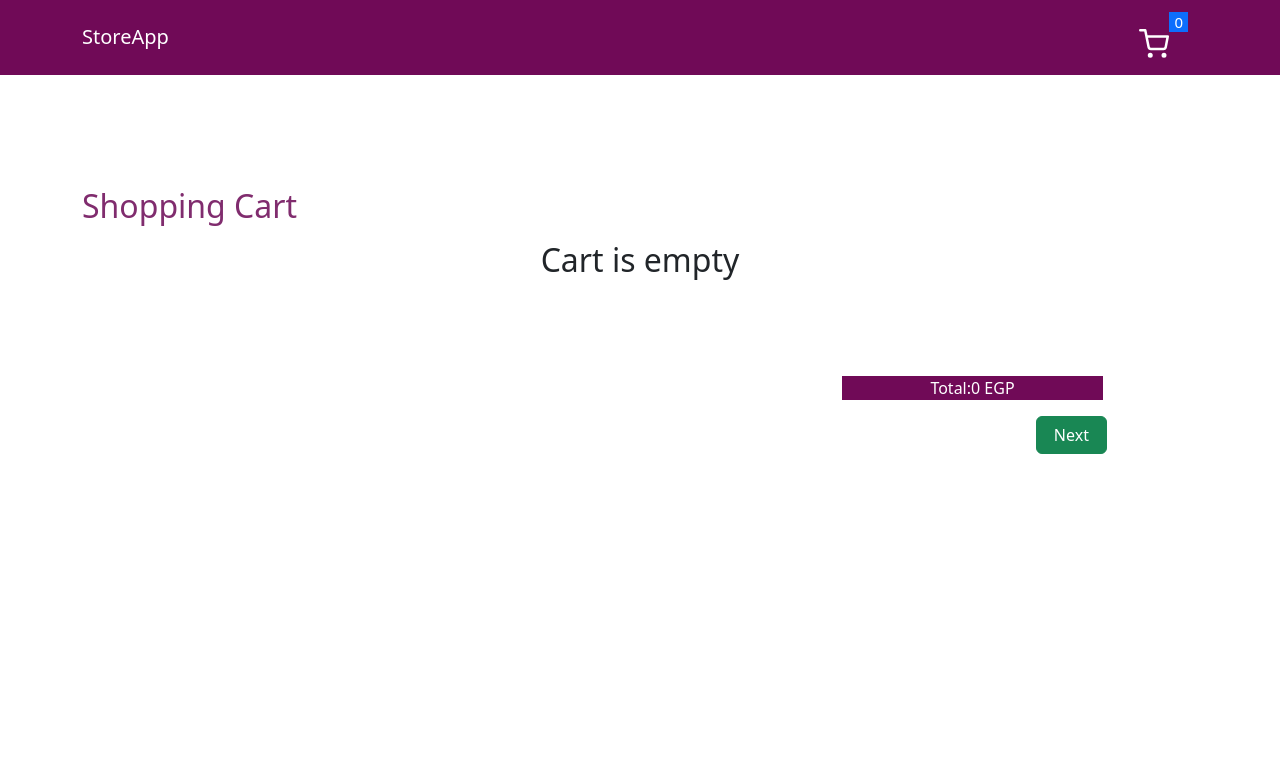
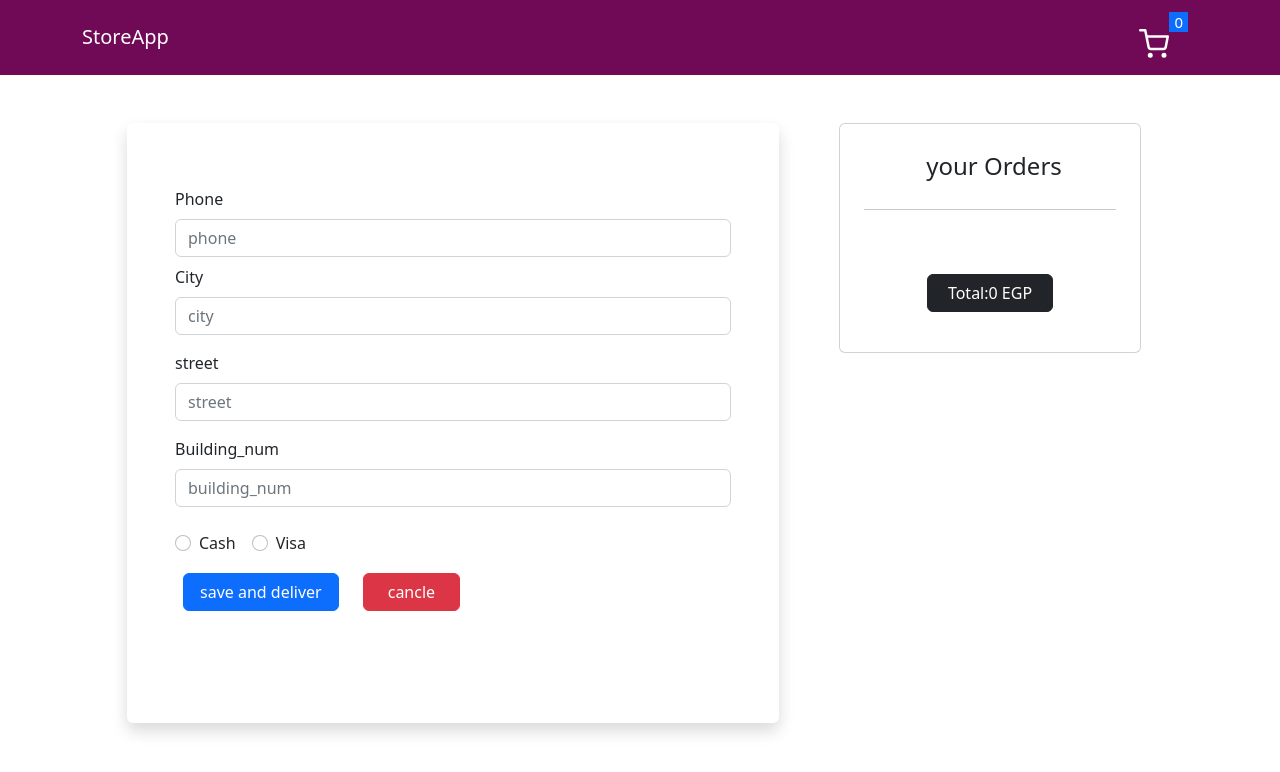
Before and after one commit to Salsabeal-Azzam/shopping-Cart, a React (Create React App) app: page /order in a window 1280 px wide. Shown: the top 772 px of the page. Built offline with nearby package versions, Linux system fonts and the light colour scheme.

Commit message:
order page and wishlist page

```diff
--- a/src/pages/Order.jsx
+++ b/src/pages/Order.jsx
@@ -1,12 +1,14 @@
+import axios from "axios";
 import { useEffect, useState } from "react";
-import { Link } from "react-router-dom";
+import { Link , useNavigate } from "react-router-dom";
 import Action_buttons from './../components/Action_buttons';
-
 
 const Order = () => {
 
     const sorcImag = 'http://localhost:3000/api/v1/image';
 
+
+    // item in cart
     const [items ,itemsState] = useState([]);
 
     const getData = ()=>{
@@ -32,36 +34,176 @@ const Order = () => {
       getData();
     });
 
+    // form
+    const [form, setForm] = useState({
+      order_address:{
+          city: "",
+          street: "",
+          building_num: "",
+      },
+      phone: "",
+      payment_method:"",
+      products:[]
+  });
+  const [formErrors, setFormErrors] = useState({});
+
+  const UpdateAddress = e => {
+      form.order_address.building_num = +form.order_address.building_num;
+      setForm((prev) => {
+          return {
+              ...prev,order_address: {
+                  ...prev.order_address,
+                  [e.target.name]: e.target.value
+              }
+          }
+      })
+  }
+  const onUpdateField = e => {
+      const { name, value } = e.target;
+      const nextFormState = { ...form, [name]: value };
+      setForm(nextFormState);
+  };
+
+  const validate = (val) => {
+      const errors = {};
+      const phonenum = /^\d{11}$/;
+      if (!val.payment_method) {
+          errors.payment_method = "payment_method is required"
+      }
+
+      if (!val.order_address) {
+          errors.order_address = "address is required"
+      }
+      if (!val.phone) {
+          errors.phone = "phone is required"
+      } else if (!phonenum.test(form.phone)) {
+          errors.phone = "phone is not vaild"
+      }
+      return errors;
+  }
+  const getDataForm = ()=>{
+     getData();
+     let product = {};
+     for (let i = 0; i < items.length; i++) {
+       product.product_id = items[i]._id;
+       product.quantity = items[i].qty;
+       product.unitPrice = items[i].price;
+       form.products.push(product);
+     }
+  }
+
+  // const token = localStorage.getItem('user-token');
+  const token = "eyJhbGciOiJIUzI1NiIsInR5cCI6IkpXVCJ9.eyJpZCI6IjY0MDYwZDY1NTMyNGI0MjFmYjEzZjYwMSIsImlzTG9nZ2VkSW4iOnRydWUsImlhdCI6MTY3ODM5NTI1NCwiZXhwIjoxNjc4NDgxNjU0fQ.tRjCgzftPlJU96-Hw8J1kQCbDqXCQC85Ocygrilf4Ow";
+
+
+  const onSubmitForm = e => {
+      e.preventDefault();
+      getDataForm();
+      form.order_address.building_num = +form.order_address.building_num;
+      setFormErrors(validate(form))
+      console.log(form);
+      if(form.payment_method == "Cash"){
+        axios.post('http://localhost:3000/api/v1/order/create', form,{headers:{
+          'authorization':`Bearer ${token}`
+          }}).then((res) => {
+            console.log(res);
+          }).catch((err) => {
+            console.log(err.response.data.message)
+        });
+      }else{
+         alert("Visssssa")
+      }
+  };
+
 
   return (
     <>
 
-     <div className="container py-5">
+     <div className="conatiner mt-5 pb-5">
+            <div className="row justify-content-center">
 
-          <h2 className='cartItems my-3 pt-5'> Shopping Cart</h2>
-          {items.length === 0?<h5 className='text-center h2'>Cart is empty</h5>:''}
-          {items && items.map((item,index)=>(
-                      <div  key={index} className='row py-3'>
-                         <div className="col-md-3">
-                             <img className='w-100' src={`${sorcImag}${item.photos[0]}`} alt=""/>
-                         </div>
-                       <div className="col-md-6 offset-md-1 d-flex align-items-center">
+
+                <div className=" col-md-6  p-5 rounded shadow">
+                    <form className='mb-5' onSubmit={onSubmitForm}>
+                        <div className=" row my-2">
+                            <div className="form-group col-md-12">
+                                <label className='my-2' htmlFor="phone">Phone</label>
+                                <input type="text" name="phone" className="form-control" id="phone" placeholder="phone" value={form.phone} onChange={onUpdateField}/>
+                                <div className=" text-danger">
+                                    {formErrors.phone}
+                                </div>
+                             </div>
+                            <div className="form-group col-md-12">
+                                <label className='my-2' htmlFor="city">City</label>
+                                <input type="text" name="city" className="form-control" id="city" placeholder="city" value={form.order_address.city} onChange={UpdateAddress} />
+                                   <div className=" text-danger">
+                                        {formErrors.order_address?.city}
+                                   </div>
+                            </div>
+                        </div>
+                        <div className="form-group my-2">
+                            <label className='my-2' htmlFor="street">street</label>
+                            <input type="text" name="street" className="form-control" id="street" placeholder="street" value={form.order_address.street} onChange={UpdateAddress}/>
+                               <div className=" text-danger">
+                                        {formErrors.order_address?.street}
+                                </div>
+                        </div>
+                        <div className="row mb-4">
+
+                            <div className="form-group col-md-12">
+                                <label className='my-2' htmlFor="building_num">Building_num</label>
+                                <input type="text" className="form-control" name="building_num" id="building_num" placeholder="building_num" value={form.order_address.building_num} onChange={UpdateAddress} />
+                                <div className=" text-danger">
+                                        {formErrors.order_address?.building_num}
+                                </div>
+                            </div>
+                        </div>
                         <div className="">
-                           <h6>{item.product_name}</h6>
-                           <p className='price'>{item.price}EL</p>
-                           <Action_buttons item={item}/>
+                        <div className="form-check form-check-inline">
+                                <input type="radio" className="form-check-input" id="cash" name="payment_method" value="Cash" onChange={(e) => setForm((prev) => ({ ...prev, payment_method: e.target.value }))} />
+                                <label className="form-check-label" htmlFor="cash">Cash</label>
+                            </div>
+                            <div className="form-check form-check-inline">
+                                <input type="radio" className="form-check-input" id="visa" name="payment_method" value="Visa" onChange={(e) => setForm((prev) => ({ ...prev, payment_method: e.target.value }))} />
+                                <label className="form-check-label" htmlFor="visa">Visa</label>
+                            </div>
+                            {formErrors.payment_method &&<div class="text-danger">
+                                {formErrors.payment_method}
+                            </div>
+                            }
                         </div>
 
-                      </div>
-                  </div>
-          ))}
-          <div className="row mt-5">
-            <div className="offset-md-8 col-md-3 mt-5 position-relative">
-            <p className="text-white text-center mainColor">Total:{totalPrice} EGP</p>
-            <Link to='/order' className="btn btn-success position-absolute end-0 mx-2 w-25">Next</Link>
+
+                       <div className=''>
+                            <button type="submit" className="btn btn-primary m-2 px-l-5 px-3 ">save and deliver</button>
+                            <button type="submit" className="btn btn-danger m-3 px-l-5 px-4 "><Link className="text-decoration-none text-white" to='/'>cancle</Link></button>
+                       </div>
+
+
+                    </form>
+
+
+                </div>
+
+                <div className=" ms-5  col-lg-3 col-md-5 ">
+                    <div className="card p-4 w-100">
+                        <h4 className='p-1 ms-2 text-center'>your Orders</h4> <hr/>
+                        {items && items.map((item,index)=>(
+                        <div key={index} className="card-body text-center">
+                            <img className="card-img-top img-fluid w-50" src={`${sorcImag}${item.photos[0]}`} alt="Card image cap"/>
+                            <h6>{item.product_name}</h6>
+                            <p className='price'>{item.price}EL</p>
+                            <Action_buttons item={item}/>
+                        </div>
+                        ))}
+
+                          <p className="text-white text-center btn btn-dark mt-5 mx-auto  w-50">Total:{totalPrice} EGP</p>
+                     </div>
+
+                </div>
             </div>
-            </div>
-      </div>
+        </div>
+
 
     </>
   )
```
